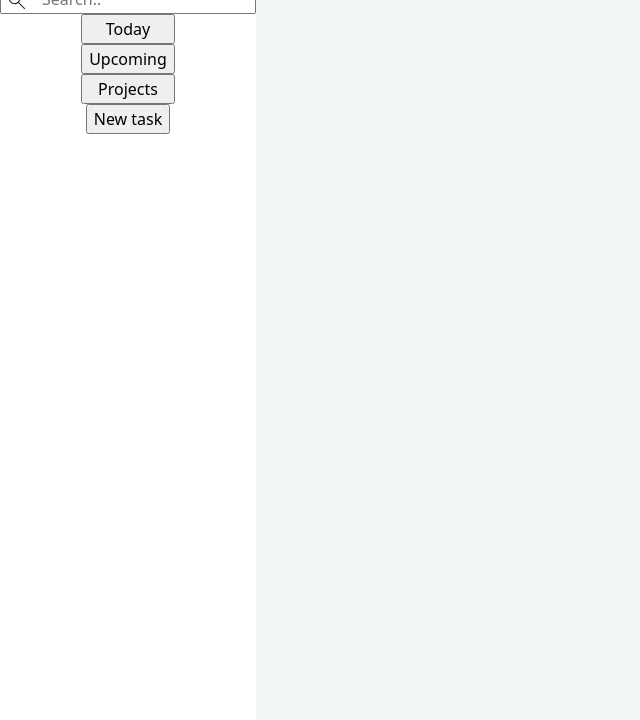
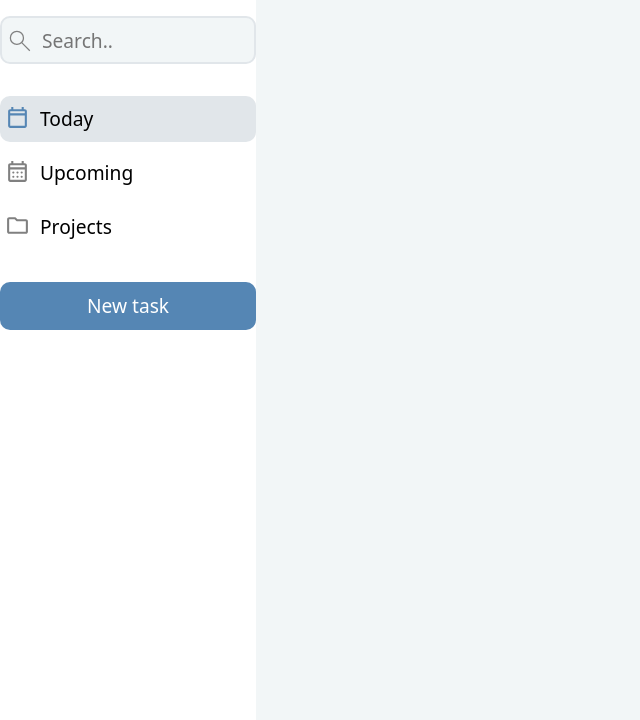
Before and after one commit to mbale014/todo-list, a website built with webpack: page src/template.html in a window 1280 px wide. Shown: the part 80-800 px from the top of the page, without its empty margins (0-640 px from the left). Built offline with nearby package versions, Linux system fonts and the light colour scheme.

Commit message:
feat:add nav-bar styling

```diff
--- a/src/main-page.js
+++ b/src/main-page.js
@@ -1,4 +1,16 @@
 export default function loadMain() {
+    // Fetch css color variable
+    const rootElement = document.documentElement;
+    const computedStyles = getComputedStyle(rootElement);
+    const primaryColor = computedStyles.getPropertyValue('--primary-color');
+    const secondaryColor = computedStyles.getPropertyValue('--grey');
+
+    // Apply style to today's nav-bar
+    const todaysBtn = document.querySelector('#nav-option nav .button-row:first-child button');
+    todaysBtn.style.backgroundColor = secondaryColor;
+    const todaysIcon = document.querySelector('#nav-option nav .button-row:first-child svg');
+    todaysIcon.style.fill = primaryColor;
+
     // Remove content div if not already exist to prevent duplicate
     const existingContent = document.getElementById('content');
     if (existingContent) {
--- a/src/styles.css
+++ b/src/styles.css
@@ -49,10 +49,12 @@ h1, h2, h3, h4, h5, h6 {
 /* Styling starts from here */
 :root {
     --primary-color: hsl(209, 39%, 52%);
+    --primary-color-darken: hsl(209, 39%, 46%);
     --secondary-color: hsl(192, 24%, 96%);
     --grey: hsl(207, 18%, 90%);
     --white: hsl(0,0, 100%);
     --font-family: system-ui, -apple-system, BlinkMacSystemFont, 'Segoe UI', Roboto, Oxygen, Ubuntu, Cantarell, 'Open Sans', 'Helvetica Neue', sans-serif;
+    --border-radius: 10px;
 
     font-size: 16px;
 }
@@ -80,27 +82,68 @@ div#container {
     flex-direction: column;
     align-items: center;
     justify-content: space-between;
+    gap: 2rem;
 }
 
 #nav-option nav{
     display: flex;
     flex-direction: column;
+    gap: 0.5em
 }
 
-#search {
+#nav-option nav button {
+    padding-left: 40px;
+    height: 2.4em;
+    width: 32vh;
+    font-size: 1.2rem;
+    border-radius: var(--border-radius);
+    background-color: var(--white);
+    border: transparent;
+    text-align: start;
+}
+
+#nav-option nav button:hover {
+    cursor: pointer;
+    background-color: var(--grey);
+}
+
+#search,
+.button-row {
     position: relative;
     display: inline-block;
 }
 
-#search svg {
+#search svg,
+.button-row svg {
     position: absolute;
-    top: 15%;
-    left: 5px
+    top: 20%;
+    left: 5px;
+    fill: grey;
+}
+
+#search input,
+#new-list button {
+    width: 32vh;
+    height: 2.5em;
+    border-radius: var(--border-radius);
+    font-size: 1.2rem;
+    background-color: var(--secondary-color);
+    border: 2px solid var(--grey)
 }
 
 #search input {
     padding-left: 40px;
-    width: 100%;
+}
+
+#new-list button {
+    background-color: var(--primary-color);
+    color: #fff;
+    border: transparent;
+}
+
+#new-list button:hover {
+    cursor: pointer;
+    background-color: var(--primary-color-darken);
 }
 
 #content {
--- a/src/template.html
+++ b/src/template.html
@@ -13,14 +13,23 @@
                         <img src="https://placehold.co/400x100" alt="logos">
                     </div>
                     <div id="search">
-                        <svg xmlns="http://www.w3.org/2000/svg" height="24px" viewBox="0 -960 960 960" width="24px" fill="#1f1f1f"><path d="M779.38-153.85 528.92-404.31q-30 25.54-69 39.54t-78.38 14q-96.1 0-162.67-66.53-66.56-66.53-66.56-162.57 0-96.05 66.53-162.71 66.53-66.65 162.57-66.65 96.05 0 162.71 66.56Q610.77-676.1 610.77-580q0 41.69-14.77 80.69t-38.77 66.69l250.46 250.47-28.31 28.3ZM381.54-390.77q79.61 0 134.42-54.81 54.81-54.8 54.81-134.42 0-79.62-54.81-134.42-54.81-54.81-134.42-54.81-79.62 0-134.42 54.81-54.81 54.8-54.81 134.42 0 79.62 54.81 134.42 54.8 54.81 134.42 54.81Z"/></svg>
+                        <svg xmlns="http://www.w3.org/2000/svg" height="30px" viewBox="0 -960 960 960" width="30px" fill="#1f1f1f"><path d="M779.38-153.85 528.92-404.31q-30 25.54-69 39.54t-78.38 14q-96.1 0-162.67-66.53-66.56-66.53-66.56-162.57 0-96.05 66.53-162.71 66.53-66.65 162.57-66.65 96.05 0 162.71 66.56Q610.77-676.1 610.77-580q0 41.69-14.77 80.69t-38.77 66.69l250.46 250.47-28.31 28.3ZM381.54-390.77q79.61 0 134.42-54.81 54.81-54.8 54.81-134.42 0-79.62-54.81-134.42-54.81-54.81-134.42-54.81-79.62 0-134.42 54.81-54.81 54.8-54.81 134.42 0 79.62 54.81 134.42 54.8 54.81 134.42 54.81Z"/></svg>
                         <input type="text" id="search-bar" placeholder="Search..">
                     </div>
                     <div id="nav-option">
                         <nav>
-                            <button>Today</button>
-                            <button>Upcoming</button>
-                            <button>Projects</button>
+                            <div class="button-row">
+                                <svg xmlns="http://www.w3.org/2000/svg" height="25px" viewBox="0 -960 960 960" width="25px" fill="#1f1f1f"><path d="M200-80q-33 0-56.5-23.5T120-160v-560q0-33 23.5-56.5T200-800h40v-80h80v80h320v-80h80v80h40q33 0 56.5 23.5T840-720v560q0 33-23.5 56.5T760-80H200Zm0-80h560v-400H200v400Zm0-480h560v-80H200v80Zm0 0v-80 80Z"/></svg>
+                                <button>Today</button>
+                            </div>
+                            <div class="button-row">
+                                <svg xmlns="http://www.w3.org/2000/svg" height="25px" viewBox="0 -960 960 960" width="25px" fill="#1f1f1f"><path d="M200-80q-33 0-56.5-23.5T120-160v-560q0-33 23.5-56.5T200-800h40v-80h80v80h320v-80h80v80h40q33 0 56.5 23.5T840-720v560q0 33-23.5 56.5T760-80H200Zm0-80h560v-400H200v400Zm0-480h560v-80H200v80Zm0 0v-80 80Zm280 240q-17 0-28.5-11.5T440-440q0-17 11.5-28.5T480-480q17 0 28.5 11.5T520-440q0 17-11.5 28.5T480-400Zm-160 0q-17 0-28.5-11.5T280-440q0-17 11.5-28.5T320-480q17 0 28.5 11.5T360-440q0 17-11.5 28.5T320-400Zm320 0q-17 0-28.5-11.5T600-440q0-17 11.5-28.5T640-480q17 0 28.5 11.5T680-440q0 17-11.5 28.5T640-400ZM480-240q-17 0-28.5-11.5T440-280q0-17 11.5-28.5T480-320q17 0 28.5 11.5T520-280q0 17-11.5 28.5T480-240Zm-160 0q-17 0-28.5-11.5T280-280q0-17 11.5-28.5T320-320q17 0 28.5 11.5T360-280q0 17-11.5 28.5T320-240Zm320 0q-17 0-28.5-11.5T600-280q0-17 11.5-28.5T640-320q17 0 28.5 11.5T680-280q0 17-11.5 28.5T640-240Z"/></svg>
+                                <button>Upcoming</button>
+                            </div>
+                            <div class="button-row">
+                                <svg xmlns="http://www.w3.org/2000/svg" height="25px" viewBox="0 -960 960 960" width="25px" fill="#1f1f1f"><path d="M160-160q-33 0-56.5-23.5T80-240v-480q0-33 23.5-56.5T160-800h240l80 80h320q33 0 56.5 23.5T880-640v400q0 33-23.5 56.5T800-160H160Zm0-80h640v-400H447l-80-80H160v480Zm0 0v-480 480Z"/></svg>
+                                <button>Projects</button>
+                            </div>
                         </nav>
                     </div>
                     <div id="new-list">
```
